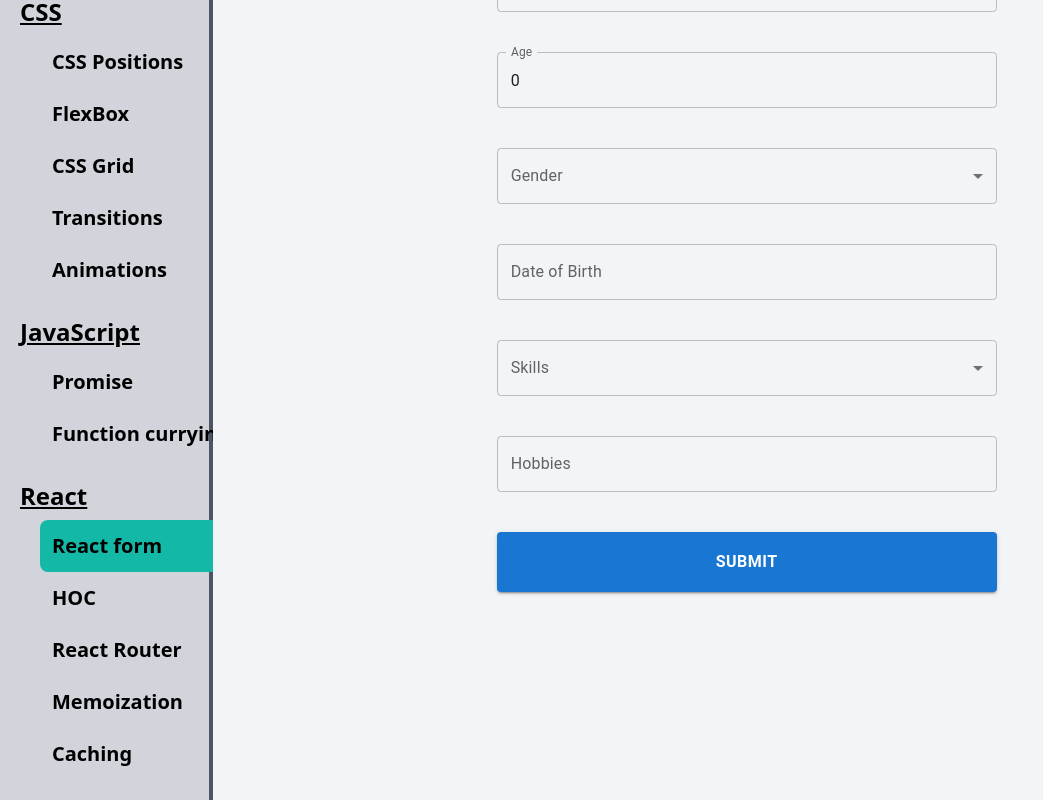
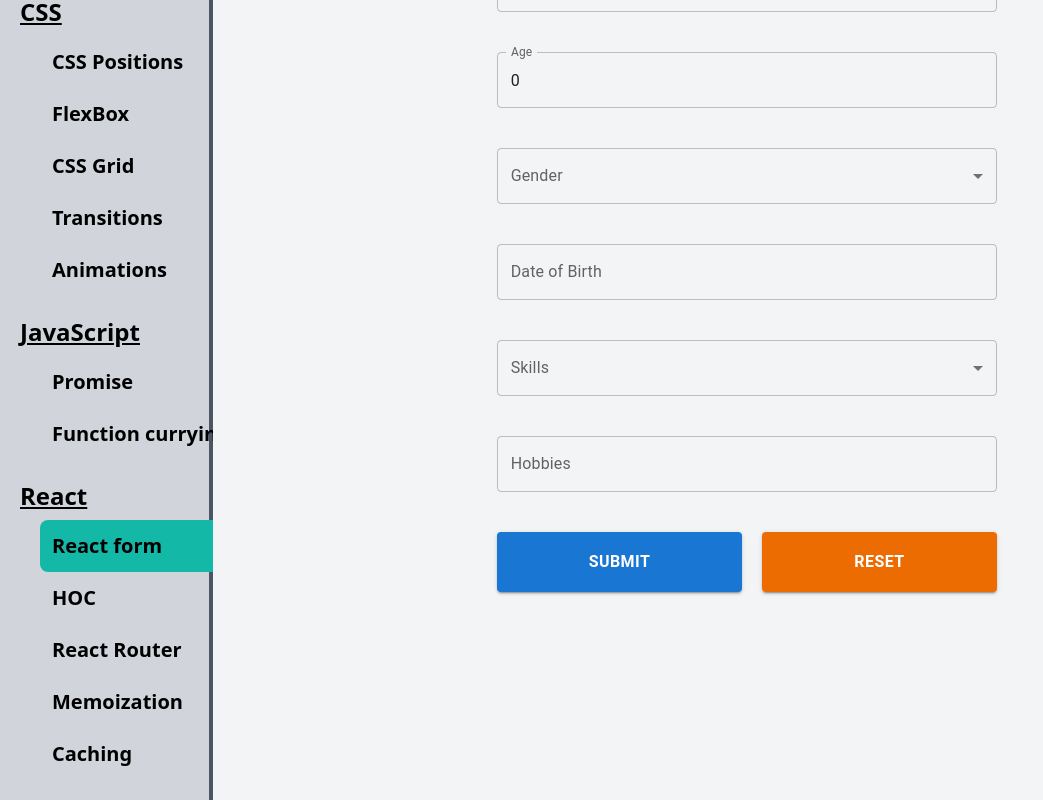
Before and after one commit to pmaik/frontend-code-vault, a React (Create React App) app: page /react/react-form in a window 1280 px wide. Shown: the part 480-1280 px from the top of the page, without its empty margins (0-1043 px from the left). Built offline with nearby package versions, Linux system fonts and the light colour scheme.

Commit message:
Render reset button for reseting the form

```diff
--- /dev/null
+++ b/src/Common/ErrorBoundary.jsx
@@ -0,0 +1,37 @@
+import React, { Component } from "react";
+
+class ErrorBoundary extends Component {
+    constructor(props) {
+        super(props);
+        this.state = { hasError: false };
+    }
+
+    static getDerivedStateFromError(error) {
+        return { hasError: true };
+    }
+
+    componentDidCatch(error, errorInfo) {
+        console.error("Error caught by ErrorBoundary:", error, errorInfo);
+    }
+
+    render() {
+        if (this.state.hasError) {
+            if (this.props.fallback) {
+                return this.props.fallback;
+            }
+
+            return (
+                <div>
+                    <h2>Oops! Something went wrong.</h2>
+                    <button onClick={() => window.location.reload()}>
+                        Reload
+                    </button>
+                </div>
+            );
+        }
+
+        return this.props.children;
+    }
+}
+
+export default ErrorBoundary;
--- a/src/Components/React/Form/index.jsx
+++ b/src/Components/React/Form/index.jsx
@@ -29,8 +29,15 @@ const helperTextStyles = {
     },
 };
 
+const DUMMY_API = "https://dummyjson.com/users";
+
 function ReactForm() {
-    const { control, handleSubmit } = useForm({
+    const {
+        control,
+        handleSubmit,
+        reset,
+        formState: { isSubmitting },
+    } = useForm({
         resolver: zodResolver(formSchema),
         defaultValues: {
             firstName: "",
@@ -44,8 +51,22 @@ function ReactForm() {
         },
     });
 
-    const onSubmitForm = (data) => {
-        console.log("data", data);
+    // temporary api call
+    const fetchData = async () => {
+        try {
+            const response = await fetch(DUMMY_API).then((res) => res.json());
+            return response;
+        } catch (error) {
+            console.error(error);
+        }
+    };
+
+    const onSubmitForm = async (data) => {
+        const response = await fetchData();
+        console.log("response", response);
+        if (response) {
+            reset();
+        }
     };
 
     return (
@@ -209,8 +230,9 @@ function ReactForm() {
                                 renderTags={(value, getTagProps) =>
                                     value.map((option, index) => (
                                         <Chip
+                                            {...getTagProps({ index })}
+                                            key={`${option}-${index}`}
                                             label={option}
-                                            {...getTagProps({ index })}
                                         />
                                     ))
                                 }
@@ -229,14 +251,37 @@ function ReactForm() {
                         )}
                     />
 
+                    <div className="flex items-center gap-5 ">
                         <Button
                             type="submit"
                             variant="contained"
                             color="primary"
-                        sx={{ py: 2, fontWeight: "bold", fontSize: "1rem" }}
+                            sx={{
+                                py: 2,
+                                fontWeight: "bold",
+                                fontSize: "1rem",
+                                flexGrow: 1,
+                            }}
+                            disabled={isSubmitting}
                         >
                             Submit
                         </Button>
+
+                        <Button
+                            type="button"
+                            variant="contained"
+                            color="warning"
+                            sx={{
+                                py: 2,
+                                fontWeight: "bold",
+                                fontSize: "1rem",
+                                flexGrow: 1,
+                            }}
+                            onClick={() => reset()}
+                        >
+                            Reset
+                        </Button>
+                    </div>
                 </form>
             </div>
         </div>
--- a/src/Routes/AppRoutes.jsx
+++ b/src/Routes/AppRoutes.jsx
@@ -12,6 +12,7 @@ import JavaScript from "../Components/JavaScript";
 import ReactComp from "../Components/React";
 import ReactForm from "../Components/React/Form";
 import { MENU_SECTION_TYPES } from "../Constants";
+import ErrorBoundary from "../Common/ErrorBoundary";
 
 const router = createBrowserRouter([
     {
@@ -68,9 +69,11 @@ const router = createBrowserRouter([
 
 function AppRoutes() {
     return (
-        <Suspense fallback={<Spinner />}>
-            <RouterProvider router={router} />
-        </Suspense>
+        <ErrorBoundary fallback={<h2>Oops! Something went wrong.</h2>}>
+            <Suspense fallback={<Spinner />}>
+                <RouterProvider router={router} />
+            </Suspense>
+        </ErrorBoundary>
     );
 }
 
--- a/src/index.js
+++ b/src/index.js
@@ -2,10 +2,13 @@ import React from "react";
 import ReactDOM from "react-dom/client";
 import "./index.css";
 import App from "./App";
+import ErrorBoundary from "./Common/ErrorBoundary";
 
 const root = ReactDOM.createRoot(document.getElementById("root"));
 root.render(
     <React.StrictMode>
-        <App />
+        <ErrorBoundary>
+            <App />
+        </ErrorBoundary>
     </React.StrictMode>
 );
```
Lines whose indentation alone changed are shown as unchanged.
